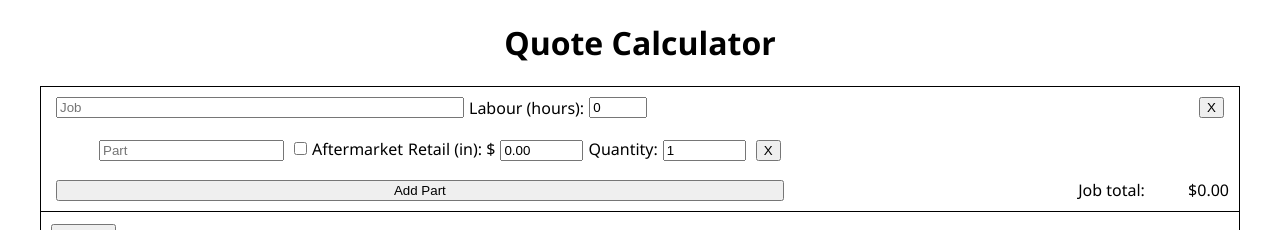
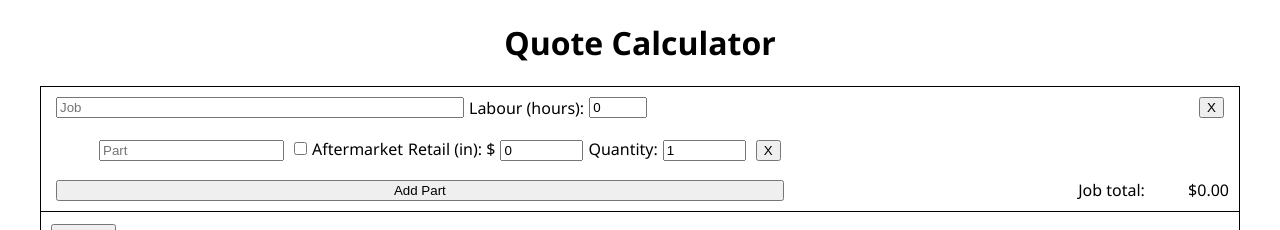
Before and after one commit to RWMHoek/RWMHoek.github.io, a Next.js app: page / in a window 1280 px wide. Both pictures are taken after a click on the button "Add Part". Shown: the top 230 px of the page. Built offline with nearby package versions, Linux system fonts and the light colour scheme.

Commit message:
removed fixed decimals from number fields

```diff
--- a/components/Calculator.tsx
+++ b/components/Calculator.tsx
@@ -1,7 +1,7 @@
 import Job from '@/lib/classes/Job'
 import Part from '@/lib/classes/Part';
 import { getTypedValue, toCurrency } from '@/lib/utils';
-import React, { ChangeEvent, useEffect, useState } from 'react'
+import React, { ChangeEvent, useState } from 'react'
 import styles from '@/styles/Calculator.module.css';
 
 function Calculator() {
@@ -143,7 +143,7 @@
                                                                 type="number"
                                                                 name='retail'
                                                                 id={`part${partIndex}retail`}
-                                                                value={part.retail.toFixed(2)}
+                                                                value={part.retail}
                                                                 onChange={handlePartChange}
                                                                 data-partIndex={partIndex}
                                                                 data-jobindex={jobIndex}
@@ -170,7 +170,7 @@
                                                                 type="number"
                                                                 name="cost"
                                                                 id={`${partIndex}cost`}
-                                                                value={part.cost.toFixed(2)}
+                                                                value={part.cost}
                                                                 onChange={handlePartChange}
                                                                 data-partIndex={partIndex}
                                                                 data-jobindex={jobIndex}
```
